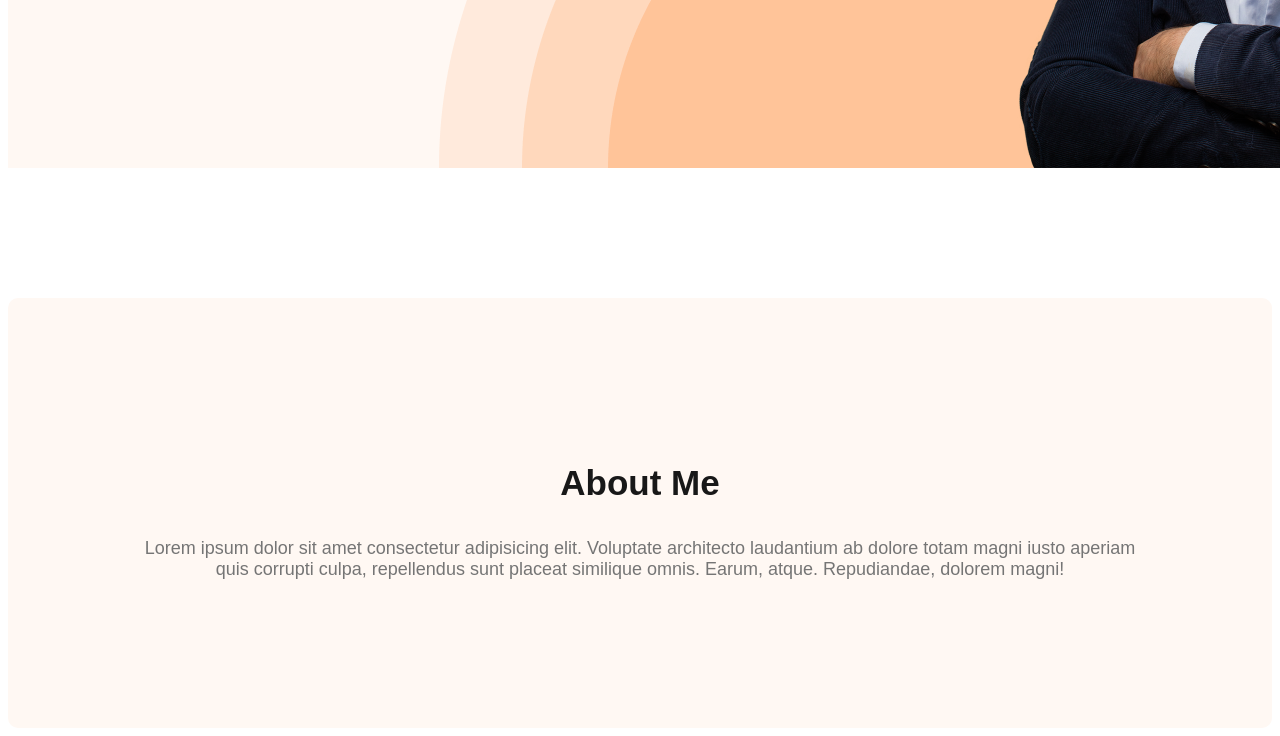
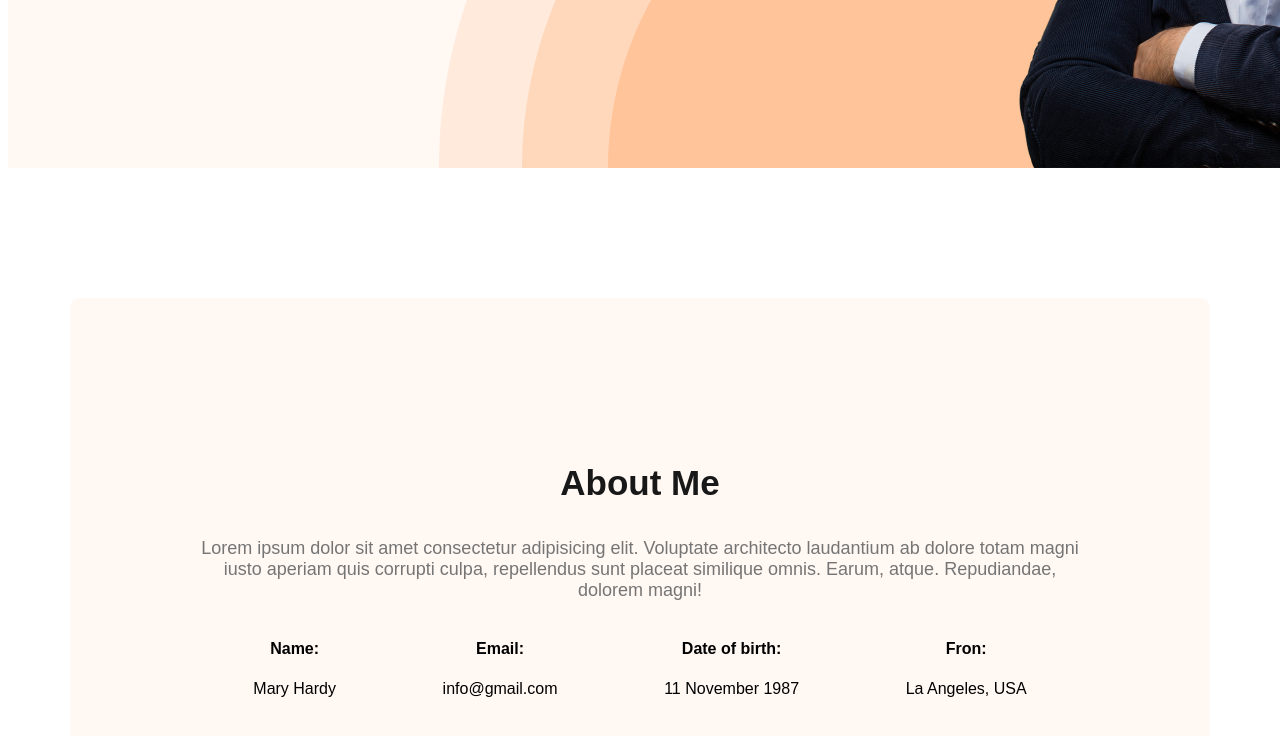
Before and after one commit to soron01/project-website, a plain HTML site: page index.html in a window 1280 px wide. Shown: the part 651-1387 px from the top of the page. Drawn offline with Linux system fonts and the light colour scheme.

Commit message:
added about infometion

```diff
--- a/index.html
+++ b/index.html
@@ -33,6 +33,24 @@
             <section class="about">
                 <h3 class="section-title">About Me</h3>
                 <p class="section-description">Lorem ipsum dolor sit amet consectetur adipisicing elit. Voluptate architecto laudantium ab dolore totam magni iusto aperiam quis corrupti culpa, repellendus sunt placeat similique omnis. Earum, atque. Repudiandae, dolorem magni!</p>
+                <div class="about-info-container">
+                    <div class="about-info">
+                        <h4 class="info-title">Name:</h4>
+                        <p class="info-description">Mary Hardy</p>
+                    </div>
+                    <div class="about-info">
+                        <h4 class="info-title">Email:</h4>
+                        <p class="info-description">info@gmail.com</p>
+                    </div>
+                    <div class="about-info">
+                        <h4 class="info-title">Date of birth:</h4>
+                        <p class="info-description">11 November 1987</p>
+                    </div>
+                    <div class="about-info">
+                        <h4 class="info-title">Fron:</h4>
+                        <p class="info-description">La Angeles, USA</p>
+                    </div>
+                </div>
             </section>
         </main>
         <footer></footer>
--- a/style/portfolio.css
+++ b/style/portfolio.css
@@ -95,7 +95,10 @@ nav a {
 }
 
 /* main section styles */
-
+main {
+    max-width: 1140px;
+    margin: 0 auto;
+}
 /* about section styles */
 
 .about {
@@ -104,3 +107,17 @@ nav a {
     background: #fff8f3;
     margin: 130px 0;
 }
+
+/* .about-info-containear {
+    display: flex;
+    justify-content: space-around;
+} */
+
+.about-info-container {
+    display: flex;
+    justify-content: space-around;
+}
+
+.about-info {
+    text-align: center;
+}
```
